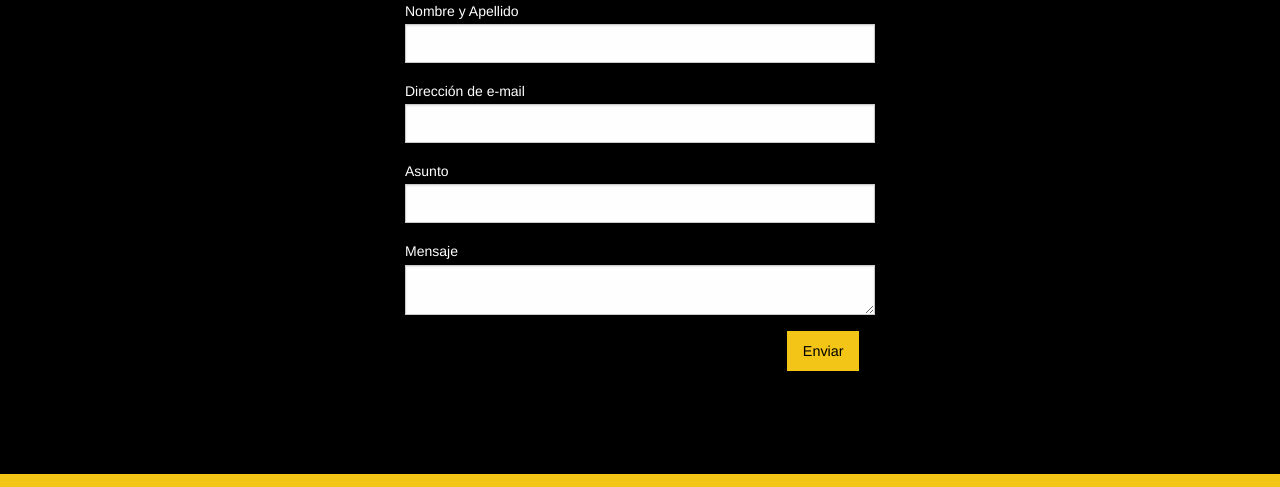
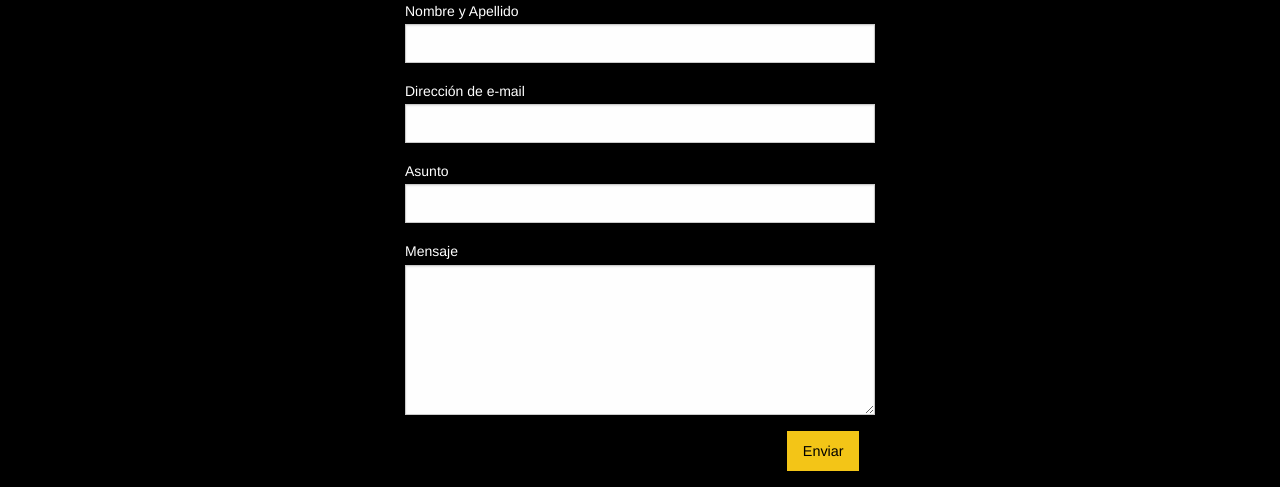
Before and after one commit to JuliaLima/WebLasVegas, a PHP site: page /lv-05.php in a window 1280 px wide. Shown: the part 3056-3543 px from the top of the page. Run offline with PHP 8.4, Linux system fonts and the light colour scheme.

Commit message:
en css/app.css se sobreescribbe al alto del textara de la consulta

```diff
--- a/css/app.css
+++ b/css/app.css
@@ -1 +1,3 @@
-body{bacground: #000;}
+
+textarea {
+    min-height: 150px;}
```
